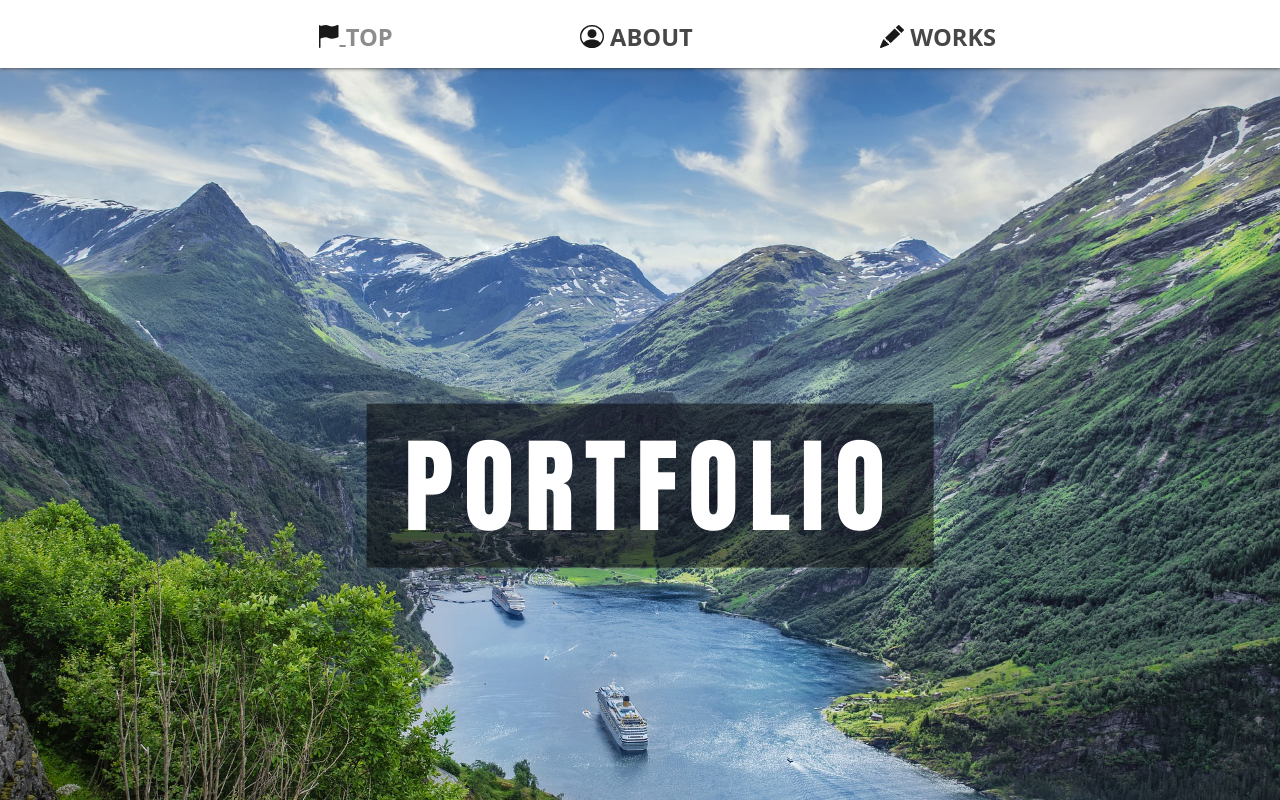
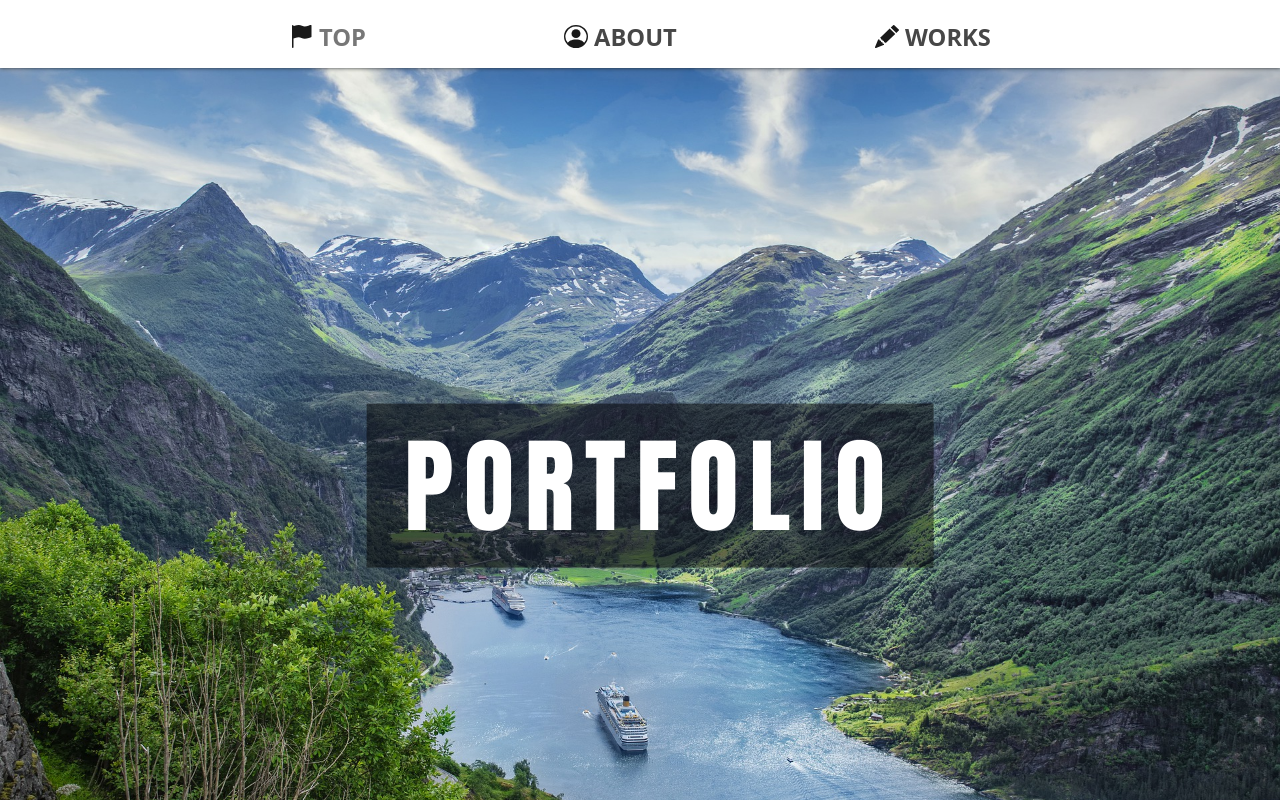
Before and after one commit to SilverBread/My-Portfolio, a plain HTML site: page index.html in a window 1280 px wide. In both pictures the pointer is over the link "TOP". Shown: the top 800 px of the page. Drawn offline with nearby package versions, Linux system fonts and the light colour scheme.

Commit message:
Update index.css

```diff
--- a/css/index.css
+++ b/css/index.css
@@ -17,6 +17,7 @@ header {
   display: flex;
   max-width: 900px;
   margin: 0 auto;
+  padding: 0;
 }
 .menu__item {
   list-style: none;
@@ -45,10 +46,8 @@ header {
   color: #333;
   line-height: 68px;
 }
-
-.menu__link:hover {
-  color: gray;
-  text-decoration: underline;
+.menu__link:hover{
+  color: #696969;
 }
 .menu__link:hover::after {
   transform: scale(1, 1);
```
